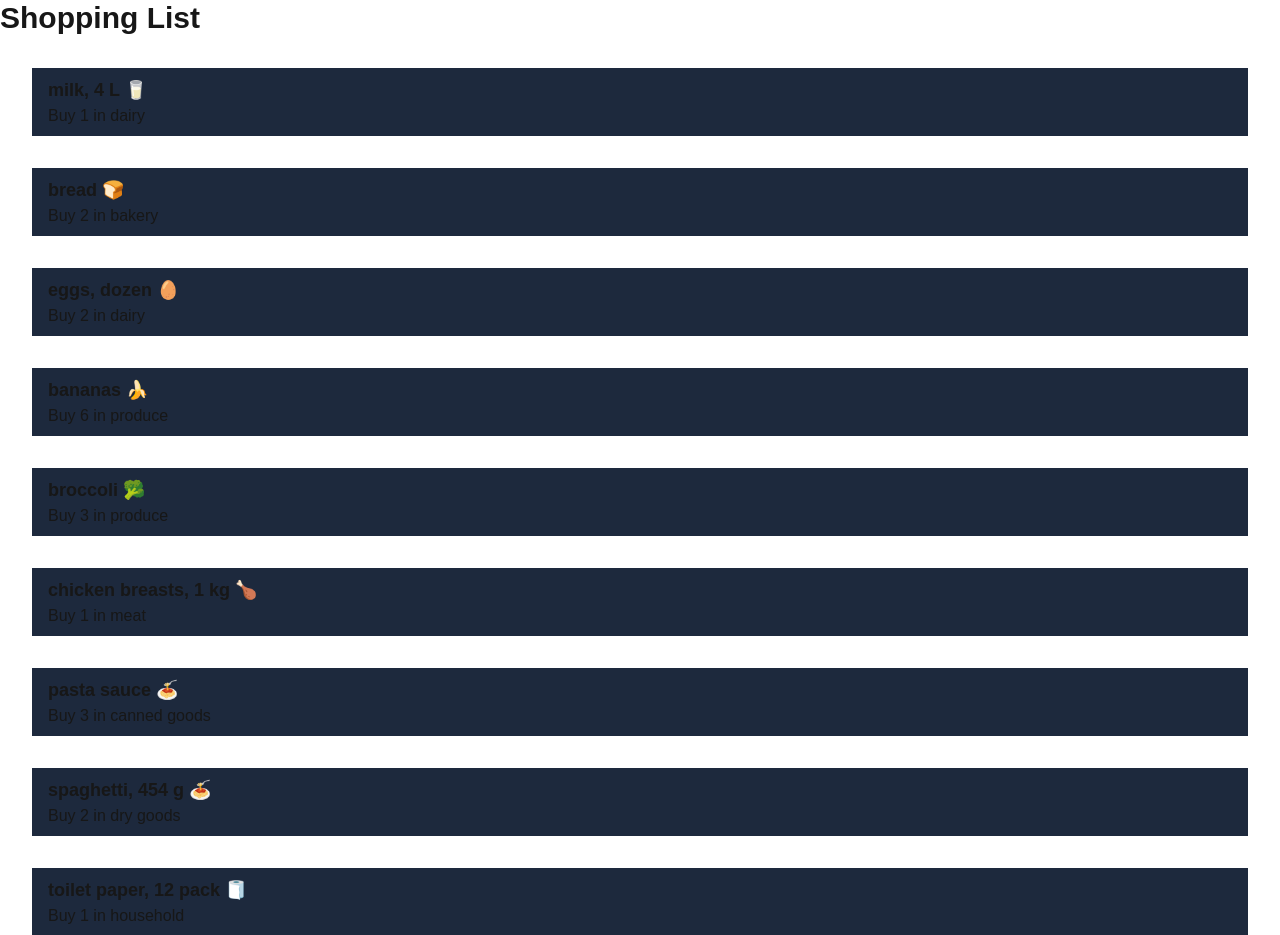
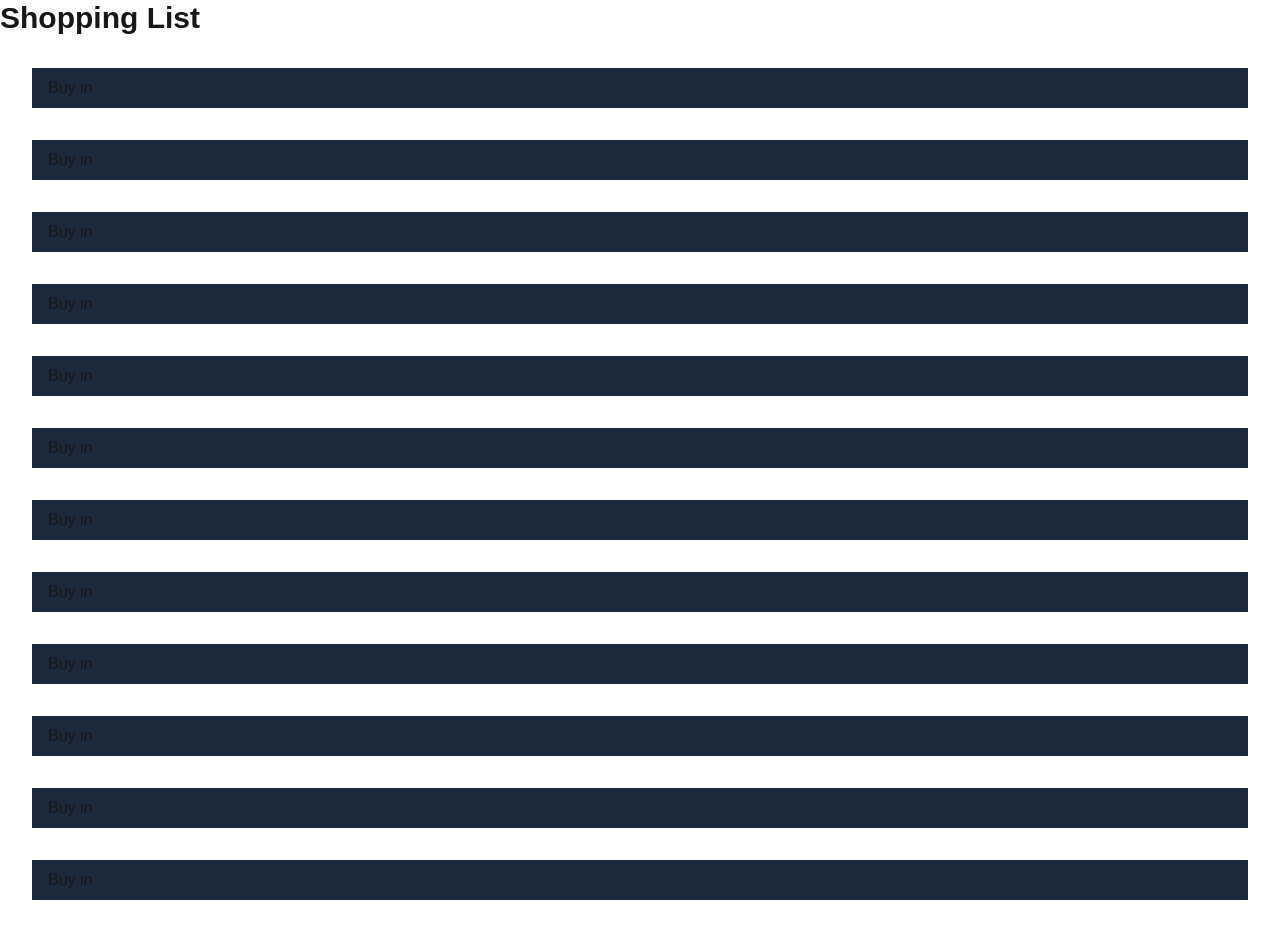
Before and after one commit to Jessie-Tang-Iu/cprg306-assignments, a Next.js app: page /week-3/items in a window 1280 px wide. Shown: the top 935 px of the page. Built offline with nearby package versions, Linux system fonts and the light colour scheme.

Commit message:
using destructuring method

```diff
--- a/app/week-3/items/item-list.js
+++ b/app/week-3/items/item-list.js
@@ -74,35 +74,20 @@ export default function ItemList() {
         category: "household",
       };
 
-    const items = [
-        item1,
-        item2,
-        item3,
-        item4,
-        item5,
-        item6,
-        item7,
-        item8,
-        item9,
-        item10,
-        item11,
-        item12
-    ];
-
     return (
         <main>
-            <Item name={item1.name} quantity={item1.quantity} category={item1.category}/>
-            <Item name={item2.name} quantity={item2.quantity} category={item2.category} />
-            <Item name={item3.name} quantity={item3.quantity} category={item3.category} />
-            <Item name={item4.name} quantity={item4.quantity} category={item4.category} />
-            <Item name={item5.name} quantity={item5.quantity} category={item5.category} />
-            <Item name={item6.name} quantity={item6.quantity} category={item6.category} />
-            <Item name={item7.name} quantity={item7.quantity} category={item7.category} />
-            <Item name={item8.name} quantity={item8.quantity} category={item8.category} />
-            <Item name={item9.name} quantity={item9.quantity} category={item9.category} />
-            <Item name={item10.name} quantity={item10.quantity} category={item10.category} />
-            <Item name={item11.name} quantity={item11.quantity} category={item11.category} />
-            <Item name={item12.name} quantity={item12.quantity} category={item12.category} />
+            <Item item={item1} />
+            <Item item={item2} />
+            <Item item={item3} />
+            <Item item={item4} />
+            <Item item={item5} />
+            <Item item={item6} />
+            <Item item={item7} />
+            <Item item={item8} />
+            <Item item={item9} />
+            <Item item={item10} />
+            <Item item={item11} />
+            <Item item={item12} />
         </main>
     );
 }
--- a/app/week-3/items/item.js
+++ b/app/week-3/items/item.js
@@ -1,6 +1,8 @@
 
 
-export default function Item({name, quantity, category}) {
+export default function Item(item) {
+
+    let {name, quantity, category} = item;
 
     return (
         <p className="px-4 py-2 m-8 bg-slate-800">
```
